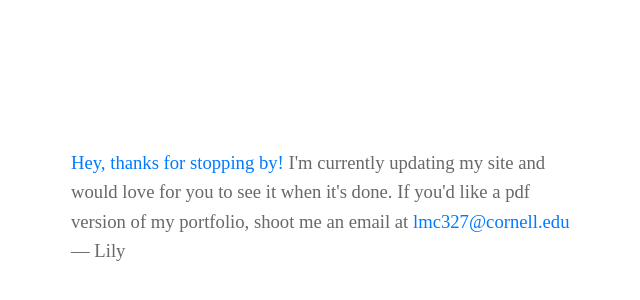
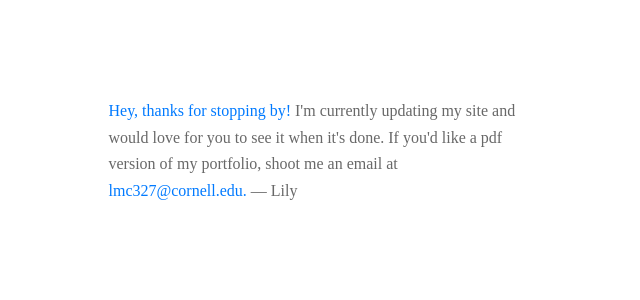
Before and after one commit to Lilyenglert/lilyenglert.github.io, a Gatsby site: page / in a window 1280 px wide. Shown: the part 202-502 px from the top of the page, without its empty margins (319-959 px from the left). Built offline with nearby package versions, Linux system fonts and the light colour scheme; Gatsby itself is replaced by a stand-in of ours.

Commit message:
placeholder

```diff
--- a/src/components/styles.scss
+++ b/src/components/styles.scss
@@ -15,6 +15,7 @@ $text-lg: 24pt;
 $text-md: 20pt;
 $text-sm: 18pt;
 $text-xsm: 14pt;
+$text-xxsm: 12pt;
 
 // STYLES
 // project-block {
@@ -46,16 +47,16 @@ p {
 
 .placeholder-text {
   font-family: 'Montserrat';
-  font-size: $text-xsm;
+  font-size: $text-xxsm;
   font-weight: 400;
   color: rgb(104, 104, 104);
-  line-height: 22pt;
+  line-height: 20pt;
 }
 
 .center {
   margin: auto;
-  margin-top: 350px;
-  max-width: 500px;
+  margin-top: 300px;
+  max-width: 425px;
 }
 
 a {
--- a/src/pages/index.js
+++ b/src/pages/index.js
@@ -26,7 +26,7 @@ const IndexPage = () => (
     <br></br>
     <br></br> */}
     <div className = 'center'>
-    <p className = 'placeholder-text'> <a>Hey, thanks for stopping by!</a> I'm currently updating my site and would love for you to see it when it's done. If you'd like a pdf version of my portfolio, shoot me an email at <a>lmc327@cornell.edu </a> — Lily</p>
+    <p className = 'placeholder-text'> <a>Hey, thanks for stopping by!</a> I'm currently updating my site and would love for you to see it when it's done. If you'd like a pdf version of my portfolio, shoot me an email at <a>lmc327@cornell.edu.</a> — Lily</p>
     </div>
   </Layout>
 )
```
